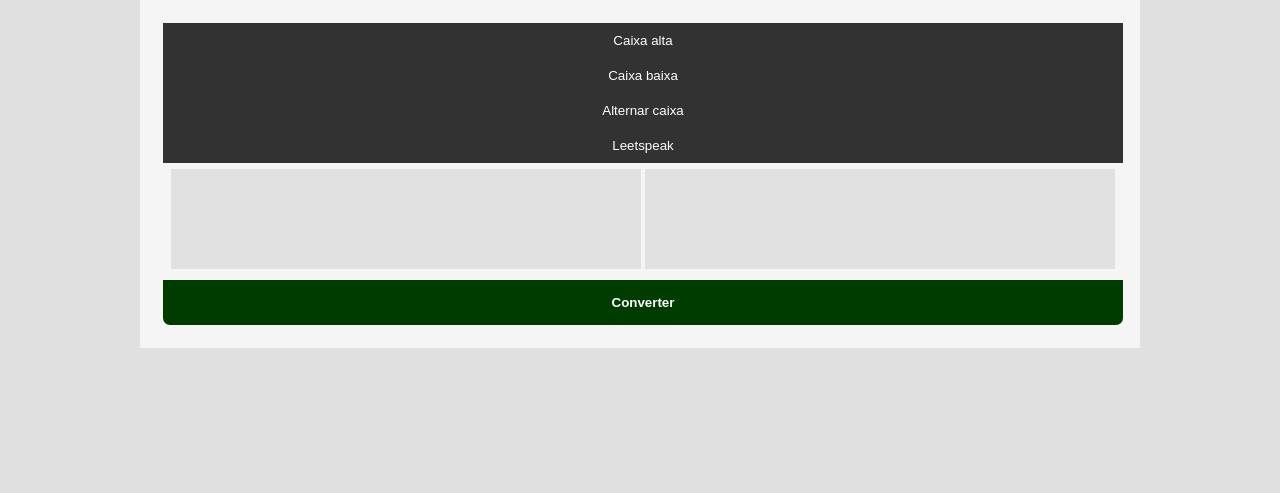
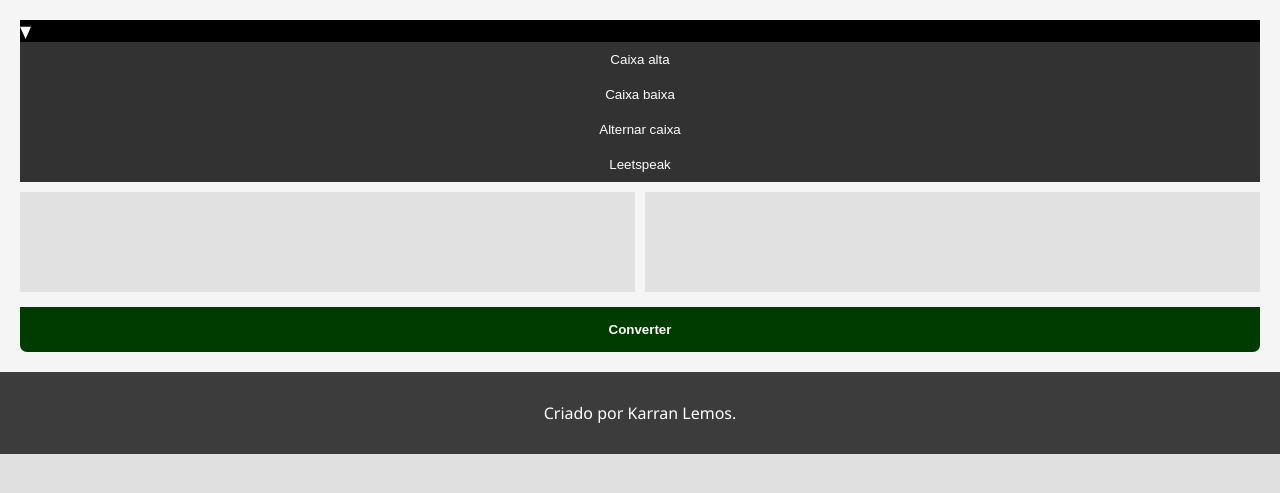
Before and after one commit to karranlemos/TextConverter, a PHP site: page / in a window 1280 px wide. Shown: the top 493 px of the page. Run offline with PHP 8.4, Linux system fonts and the light colour scheme.

Commit message:
Add css grid para conteúdo e add footer

```diff
--- a/css/style.css
+++ b/css/style.css
@@ -9,6 +9,8 @@
     --bg-color-option-menu-hover: rgb(60, 60, 60);
     --bg-color-option-menu-click: rgb(65, 65, 65);
     --color-option-menu: rgb(255, 255, 255);
+    --bg-color-footer: rgb(60, 60, 60);
+    --color-footer: white;
 }
 
 body, html {
@@ -47,15 +49,23 @@ nav#navbar ul li {
     display: inline-block;
 }
 
+div.container-converter {
+    display: grid;
+    grid-template-columns: 1fr 1fr;
+    grid-gap: 10px;
+}
+
 div.field-block {
-    width: 100%;
-    text-align: center;
-    padding: 3px;
+
+}
+
+div.full-field-block {
+    grid-column: 1/3;
 }
 
 div#container-content {
     width: 100%;
-    max-width: 1000px;
+    /* max-width: 1000px; */
     margin: 0 auto;
 }
 
@@ -80,6 +90,14 @@ section#about.show {
     display: block
 }
 
+footer {
+    background-color: var(--bg-color-footer);
+    color: var(--color-footer);
+    padding: 30px 20px;
+    text-align: center;
+}
+
+
 
 div#options-converter {
     width: 100%;
@@ -87,6 +105,16 @@ div#options-converter {
 
 div#options-converter select {
     display: none;
+}
+
+div.select-head {
+    background-color: black;
+    width: 100%;
+}
+
+div.select-head::after {
+    color: white;
+    content: '\25BC';
 }
 
 button.select-option {
@@ -110,7 +138,7 @@ button.select-option:active {
 }
 
 textarea.converter-textarea {
-    width: 49%;
+    width: 100%;
     height: 100px;
     resize: none;
     border-width: 0;
--- a/index.html
+++ b/index.html
@@ -9,19 +9,19 @@
 </head>
 <body>
   <div id="container">
-    <nav id="navbar">
+    <nav id="navbar" class="container-parts">
       <ul>
         <li>Conversor</li>
         <li>Sobre</li>
       </ul>
     </nav>
 
-    <div id="container-content">
+    <div id="container-content" class="container-parts">
       <main id="main">
 
         <section id="converter" class="show">
           <div class="container-converter">
-            <div class="field-block">
+            <div class="field-block full-field-block">
               <div id="options-converter" class="custom-select-container">
                 <select>
                   <option value="uppercase">Caixa alta</option>
@@ -30,7 +30,10 @@
                   <option value="leetspeak">Leetspeak</option>
                 </select>
                 <div class="select">
-                  <div class="select-head"></div>
+                  <div class="select-head">
+                    <span class="select-head-text"></span>
+                    <span class="select-head-icon"></span>
+                  </div>
                   <div class="select-options">
                     <!--<button class="select-option"></button>-->
                   </div>
@@ -39,9 +42,11 @@
             </div>
             <div class="field-block">
               <textarea id="input-converter" class="converter-textarea"></textarea>
+            </div>
+            <div class="field-block">
               <textarea id="output-converter" class="converter-textarea" readonly></textarea>
             </div>
-            <div class="field-block">
+            <div class="field-block full-field-block">
               <button type="button" id="execute-converter">Converter</button>
             </div>
 
@@ -54,6 +59,10 @@
 
       </main>
     </div>
+
+    <footer>
+      Criado por Karran Lemos.
+    </footer>
   </div>
 </body>
 </html>
```
